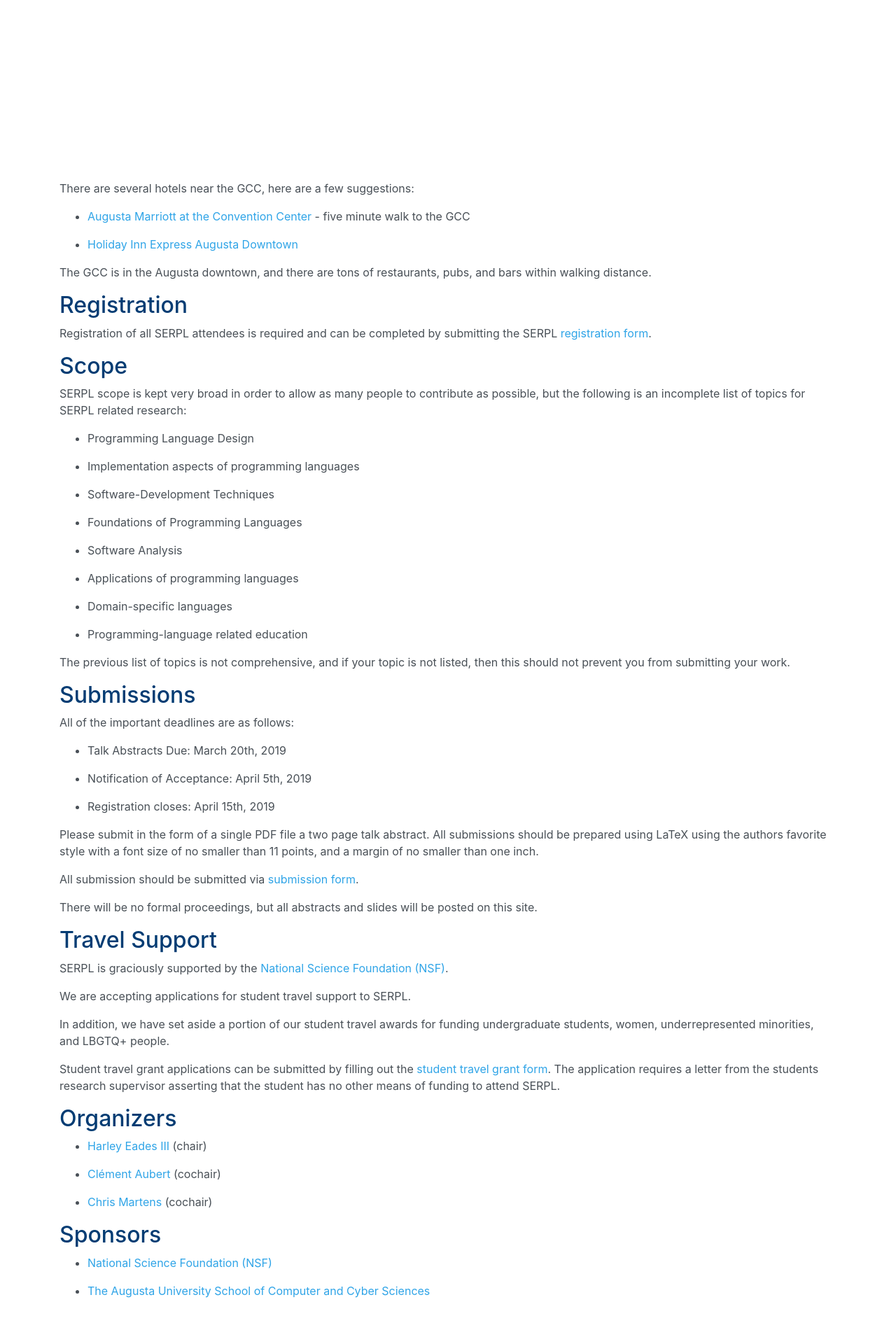
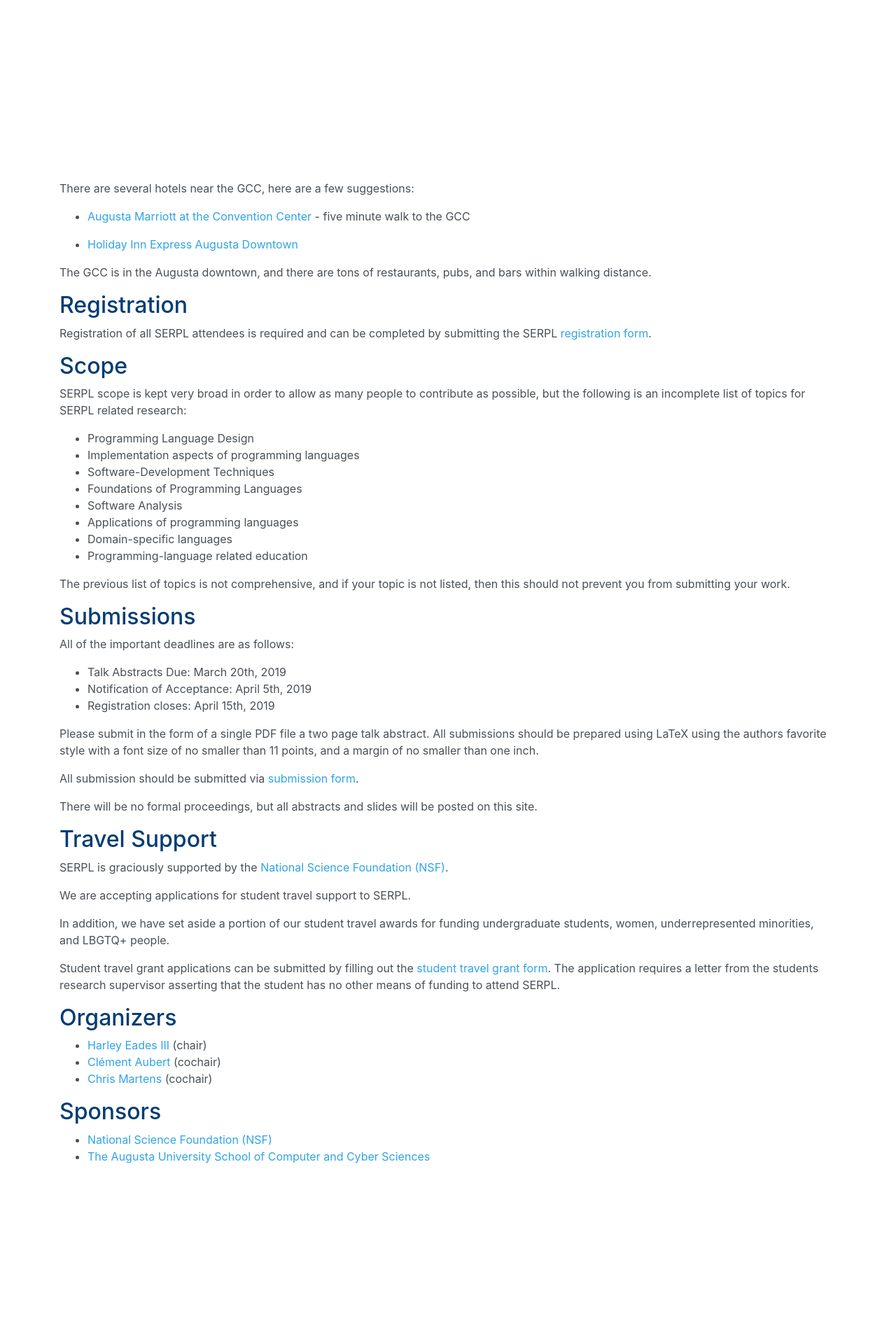
Before and after one commit to the-au-forml-lab/SERPL2019, a Jekyll site: the page built from index.md, in a window 1280 px wide. Shown: the part 909-2829 px from the top of the page at 70% size. Built offline with Jekyll 4.4.1, drawn with Linux system fonts in a browser that asks for light colours; after the commit the page ends 2637 px from its top, so only the background shows below that; grey boxes are pictures that could not be loaded.

Commit message:
Centering map, compressing lists.

```diff
--- a/index.md
+++ b/index.md
@@ -30,8 +30,8 @@ SERPL will be held in the [Georgia Cyber Center (GCC)]()
   the new home of the
   [Augusta University School of Computer and Cyber Sciences](https://www.augusta.edu/ccs).
 
-  <div>
-    <object width="300" height="250" style="border:0; margin: auto" data="https://www.google.com/maps/embed?pb=!1m18!1m12!1m3!1d3327.8279960952605!2d-81.97239368434725!3d33.47982868076545!2m3!1f0!2f0!3f0!3m2!1i1024!2i768!4f13.1!3m3!1m2!1s0x88f9cd6141dac477%3A0x27a72662829a5b40!2sGeorgia+Cyber+Center+Hull+Mcknight+Building!5e0!3m2!1sen!2sus!4v1551639488779"></object>
+  <div style="margin:auto">
+    <object width="300" height="250" style="border:0;" data="https://www.google.com/maps/embed?pb=!1m18!1m12!1m3!1d3327.8279960952605!2d-81.97239368434725!3d33.47982868076545!2m3!1f0!2f0!3f0!3m2!1i1024!2i768!4f13.1!3m3!1m2!1s0x88f9cd6141dac477%3A0x27a72662829a5b40!2sGeorgia+Cyber+Center+Hull+Mcknight+Building!5e0!3m2!1sen!2sus!4v1551639488779"></object>
   </div>
 
   There are several hotels near the GCC, here are a few suggestions:
@@ -54,19 +54,12 @@ SERPL scope is kept very broad in order to allow as many people to
   topics for SERPL related research:
 
   - Programming Language Design
-
   - Implementation aspects of programming languages
-
   - Software-Development Techniques
-
   - Foundations of Programming Languages
-
   - Software Analysis
-
   - Applications of programming languages
-
   - Domain-specific languages
-
   - Programming-language related education
 
   The previous list of topics is not comprehensive, and if your topic
@@ -78,9 +71,7 @@ SERPL scope is kept very broad in order to allow as many people to
 All of the important deadlines are as follows:
 
   - Talk Abstracts Due: March 20th, 2019
-
   - Notification of Acceptance: April 5th, 2019
-
   - Registration closes: April 15th, 2019
 
 
@@ -113,13 +104,10 @@ SERPL is graciously supported by the [National Science Foundation (NSF)](https:/
 ## Organizers
 
   - [Harley Eades III](http://metatheorem.org/) (chair)
-
   - [Clément Aubert](http://spots.augusta.edu/caubert/) (cochair)
-
   - [Chris Martens](https://sites.google.com/ncsu.edu/cmartens) (cochair)
 
 ## Sponsors
 
   - [National Science Foundation (NSF)](https://nsf.gov/)
-
   - [The Augusta University School of Computer and Cyber Sciences](https://www.augusta.edu/ccs)
```
